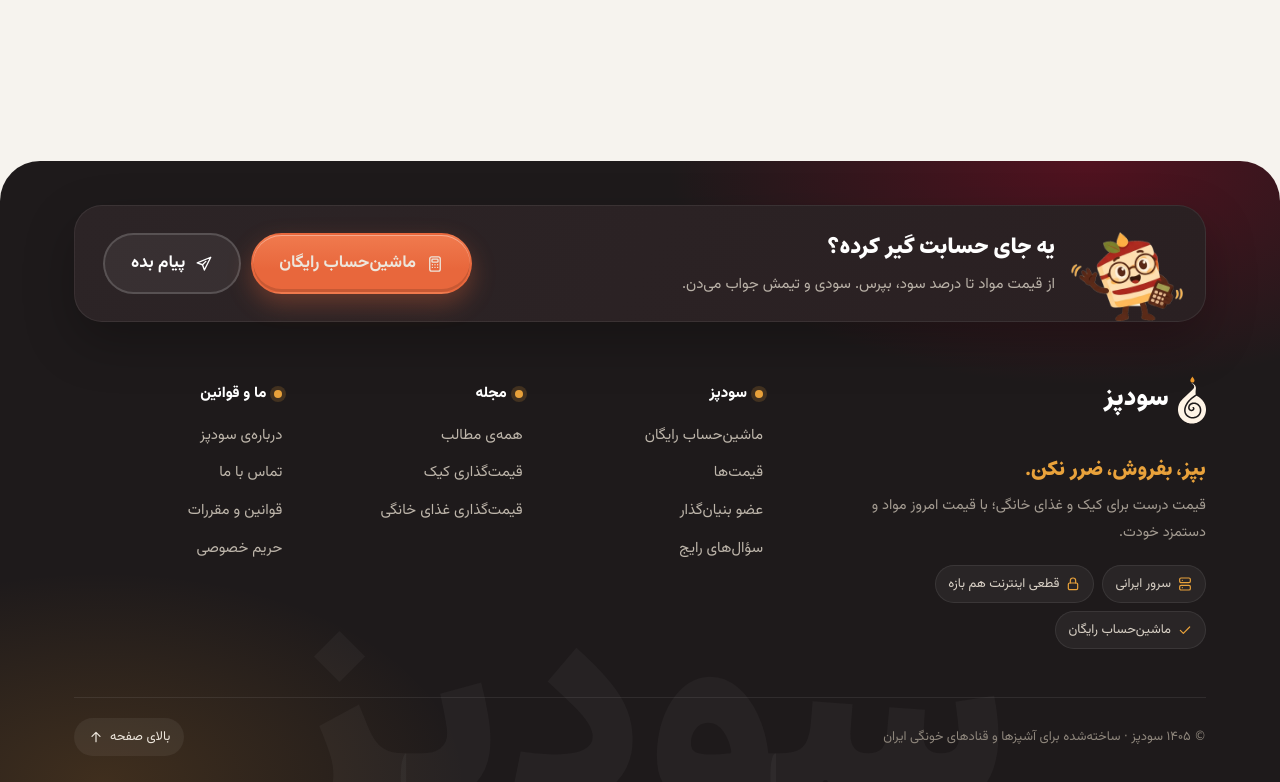
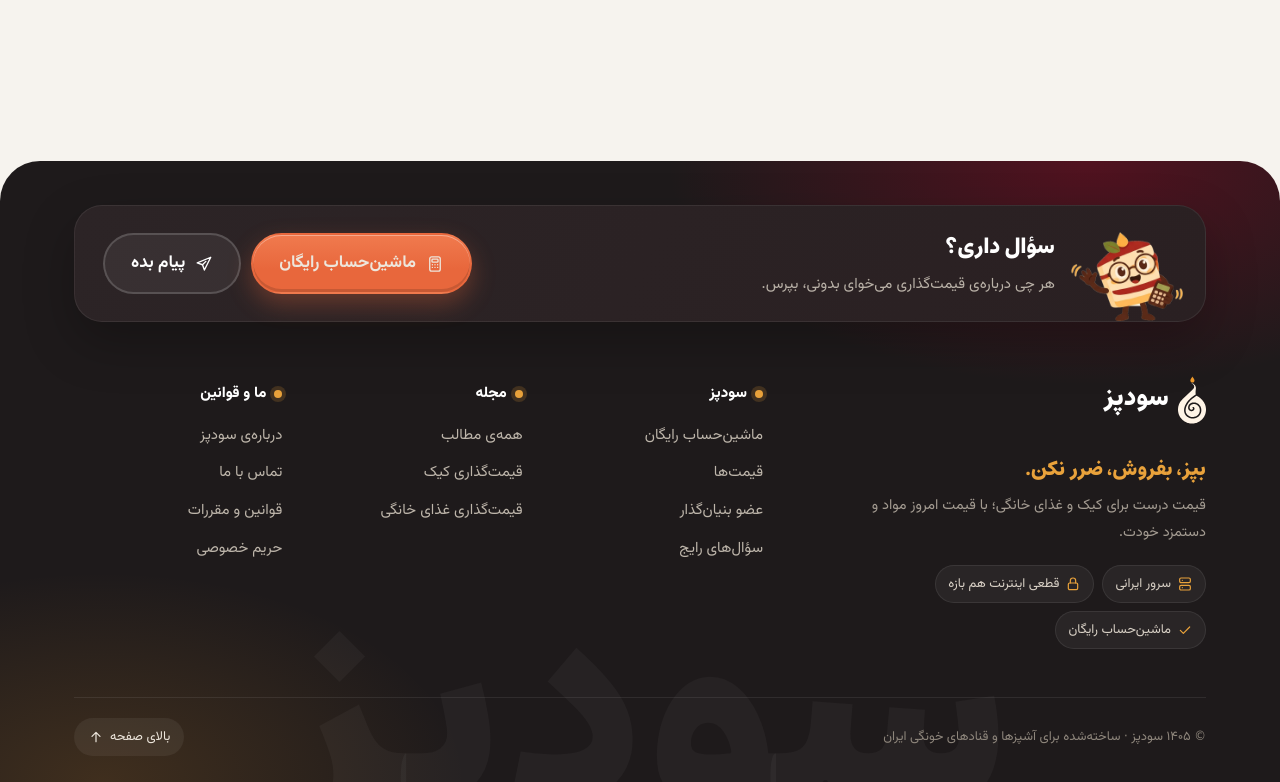
Before and after one commit to Moongirl-area/my-site, a WordPress theme: template theme/page.php in a window 1280 px wide. Shown: the part 264-1046 px from the top of the page. Run offline with PHP 8.4 and a stand-in for WordPress, Linux system fonts and the light colour scheme; the site name, menu and one post (Sample post) are stand-ins, and other content is empty.

Commit message:
Update footer.php

```diff
--- a/theme/footer.php
+++ b/theme/footer.php
@@ -4,8 +4,8 @@
 		<div class="sp-fhelp">
 			<?php echo sp_soodi( 'waving', 'sp-fhelp__soodi', 'سودی دست تکان می‌دهد' ); // phpcs:ignore WordPress.Security.EscapeOutput ?>
 			<div class="sp-fhelp__txt">
-				<p class="sp-fhelp__h">یه جای حسابت گیر کرده؟</p>
-				<p class="sp-fhelp__p">از قیمت مواد تا درصد سود، بپرس. سودی و تیمش جواب می‌دن.</p>
+				<p class="sp-fhelp__h">سؤال داری؟</p>
+				<p class="sp-fhelp__p">هر چی درباره‌ی قیمت‌گذاری می‌خوای بدونی، بپرس.</p>
 			</div>
 			<div class="sp-fhelp__btns">
 				<a class="sp-btn sp-btn--coral" href="<?php echo esc_url( sp_url( 'calculator' ) ); ?>"><?php echo sp_icon( 'calc', 18 ); ?>ماشین‌حساب رایگان</a>
```
